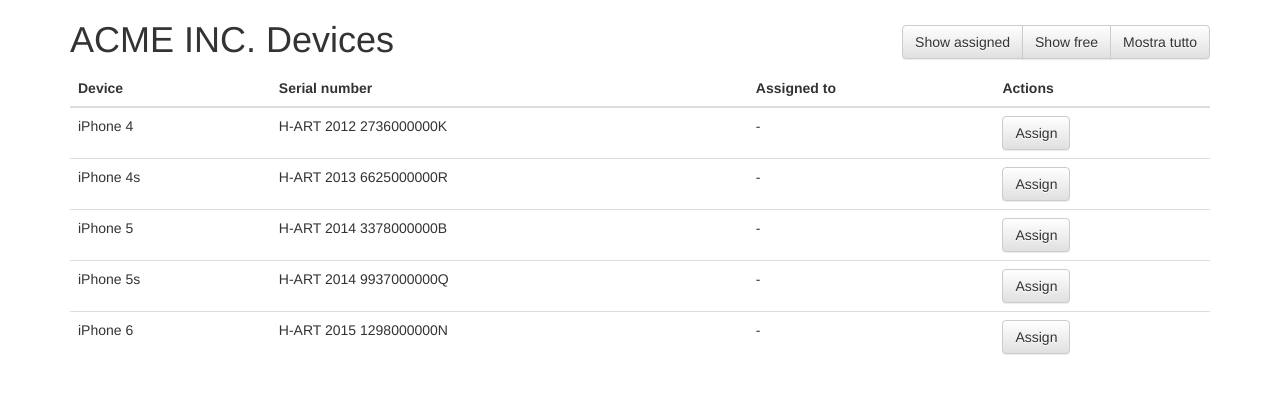
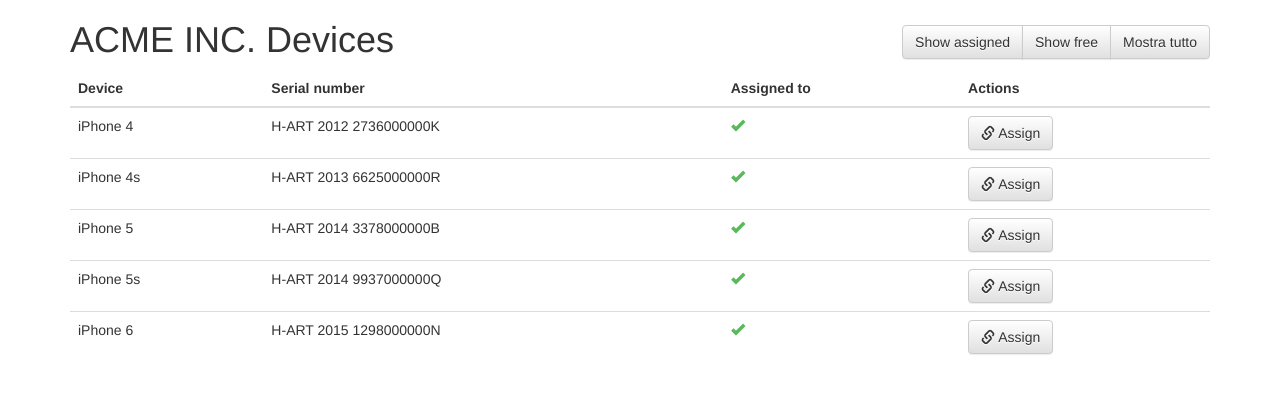
Before and after one commit to mrosati84/Device-Booking, a Django app: page / in a window 1280 px wide. Shown: the top 394 px of the page. Run offline with Django 3.2, Linux system fonts and the light colour scheme; data comes from the database, SQL or seed files in the repository; some libraries are stand-ins or nearby versions.

Commit message:
add some frontend style

```diff
--- a/www/static/www/css/main.css
+++ b/www/static/www/css/main.css
@@ -2,3 +2,11 @@
     text-align: right;
     padding: 25px 0 0 0;
 }
+
+.btn i {
+    vertical-align: text-top;
+}
+
+i.free {
+    color: #5cb85c;
+}
--- a/www/templates/www/index.html
+++ b/www/templates/www/index.html
@@ -36,14 +36,14 @@
                                 {% if device.is_reserved %}
                                     {{ device.reserved_by }}
                                 {% else %}
-                                    -
+                                    <i class="free glyphicon glyphicon-ok"></i>
                                 {% endif %}
                             </td>
                             <td>
                                 {% if device.is_reserved %}
-                                <a href="{% url 'devices:free' pk=device.id %}" class="btn btn-success">{{ _('Free') }}</a>
+                                <a href="{% url 'devices:free' pk=device.id %}" class="btn btn-success"><i class="glyphicon glyphicon-ok-sign"></i> {{ _('Free') }}</a>
                                 {% else %}
-                                <button type="button" class="btn btn-default" data-toggle="modal" data-target=".bs-example-modal-sm-{{ device.id }}">{{ _('Assign') }}</button>
+                                <button type="button" class="btn btn-default" data-toggle="modal" data-target=".bs-example-modal-sm-{{ device.id }}"><i class="glyphicon glyphicon-link"></i> {{ _('Assign') }}</button>
 
                                 <div class="modal fade bs-example-modal-sm-{{ device.id }}" tabindex="-1" role="dialog" style="display: none;">
                                     <div class="modal-dialog modal-sm">
```
